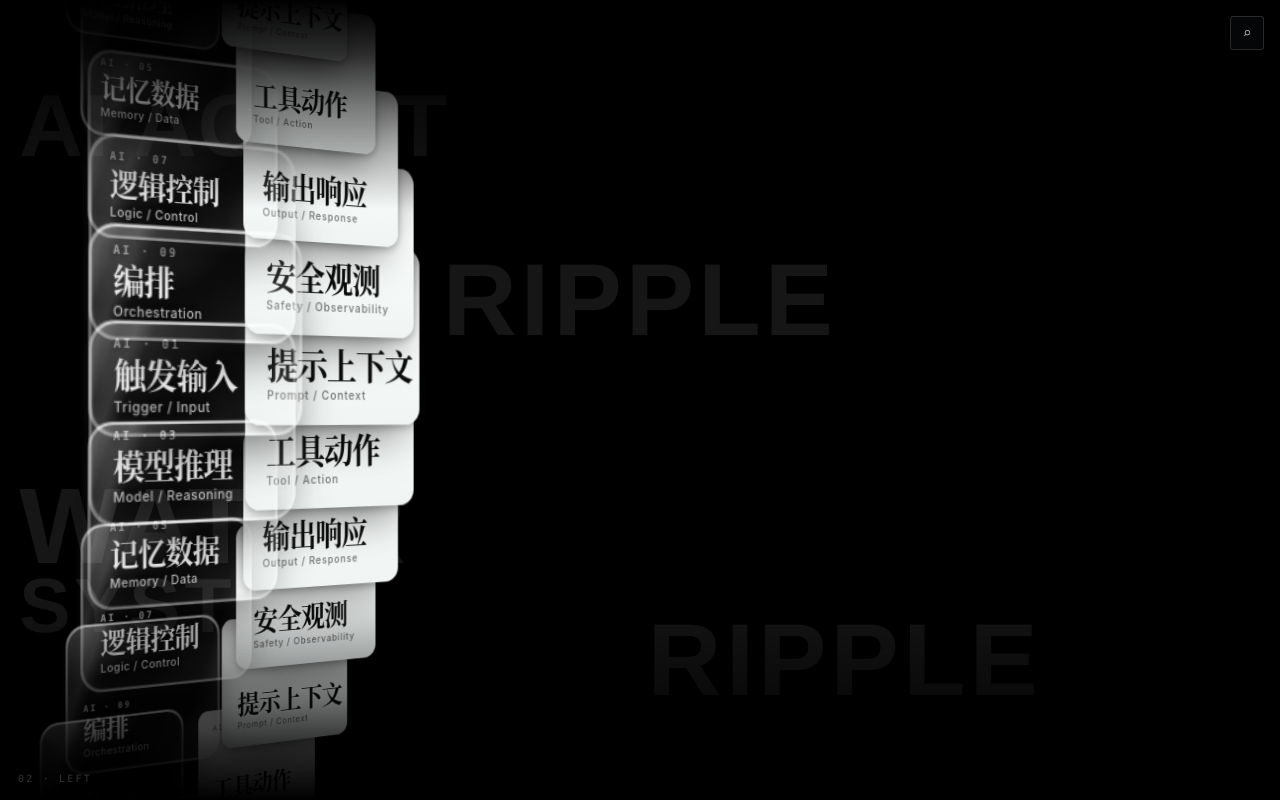
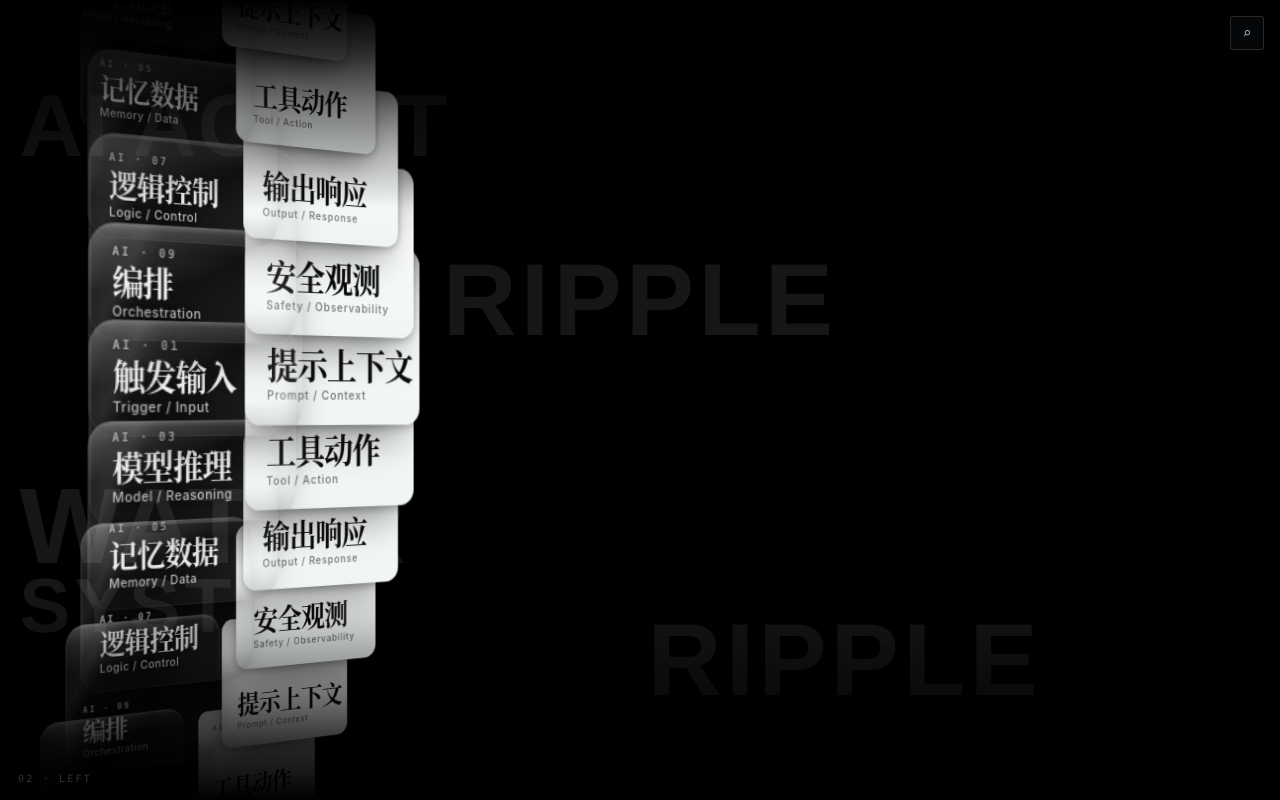
Before and after one commit to GSvegetable/3_sy, a website built with Vite: page index.html in a window 1280 px wide. Built offline with nearby package versions, Linux system fonts and the light colour scheme; some packages are replaced by stand-ins of ours; what @capacitor/core would draw is missing.

Commit message:
v0.15.5: remove heavy glass outline and refine material

```diff
--- a/src/states.css
+++ b/src/states.css
@@ -7,30 +7,58 @@
 .face.front .eyebrow{left:12%;top:12.1%;font-size:calc(var(--card-w,150px)*.06);color:rgba(0,0,0,.42)}
 .face.front .copy{left:12%;right:8%;bottom:12.1%}.face.front .copy h2{color:#0a0a0a;letter-spacing:-.03em}
 .face.front .copy p{font-family:"Noto Sans SC",-apple-system,"Segoe UI",Roboto,Helvetica,Arial,sans-serif;font-style:normal;font-weight:500;font-size:calc(var(--card-w,150px)*.06);letter-spacing:.08em;color:rgba(0,0,0,.52)}
-
-/* 中性透明 Liquid Glass：透明底，不叠加青、蓝或其他有色膜层 */
-.face.porcelain,.face.porcelain-back{position:absolute;isolation:isolate;overflow:hidden;border-radius:calc(var(--card-radius,12px)*1.5);
- border:1px solid rgba(255,255,255,.42);background:rgba(255,255,255,.025);
- -webkit-backdrop-filter:blur(1.8px) saturate(1.22) contrast(1.08);backdrop-filter:blur(1.8px) saturate(1.22) contrast(1.08);
- -webkit-backdrop-filter:url(#liquid-glass-refraction) blur(1.8px) saturate(1.22) contrast(1.08);
- backdrop-filter:url(#liquid-glass-refraction) blur(1.8px) saturate(1.22) contrast(1.08);
- box-shadow:0 24px 48px -22px rgba(0,0,0,.72),0 2px 10px rgba(255,255,255,.055),inset 0 1.2px 0 rgba(255,255,255,.72),
- inset 1px 0 0 rgba(255,255,255,.22),inset -1px 0 0 rgba(255,255,255,.12),inset 0 -1px 0 rgba(255,255,255,.24)}
-.face.porcelain-back{background:rgba(255,255,255,.018);-webkit-backdrop-filter:blur(2.2px) saturate(1.16) contrast(1.06);backdrop-filter:blur(2.2px) saturate(1.16) contrast(1.06)}
-.face.porcelain::before,.face.porcelain::after,.face.porcelain-back::before,.face.porcelain-back::after{content:"";position:absolute;inset:0;border-radius:inherit;pointer-events:none}
-/* 曲面边缘反射与窄高光，营造透镜式亮度变化 */
-.face.porcelain::before,.face.porcelain-back::before{z-index:1;background:
- radial-gradient(110% 62% at 0% 0%,rgba(255,255,255,.24),transparent 62%),
- radial-gradient(90% 55% at 100% 100%,rgba(255,255,255,.085),transparent 68%),
- linear-gradient(112deg,transparent 0%,rgba(255,255,255,.16) 17%,rgba(255,255,255,.025) 23%,transparent 34%,transparent 76%,rgba(255,255,255,.07) 88%,transparent 100%);mix-blend-mode:screen}
-.face.porcelain::after,.face.porcelain-back::after{z-index:3;border:1px solid rgba(255,255,255,.28);box-shadow:
- inset 0 1px 0 rgba(255,255,255,.64),inset 1px 0 0 rgba(255,255,255,.18),inset -1px 0 0 rgba(255,255,255,.12),
- inset 0 -1px 0 rgba(255,255,255,.18),inset 0 0 14px rgba(255,255,255,.045)}
+/* 左轨：无色透明玻璃。避免厚白描边，以透光层次、边缘折射感和局部反射建立材质。 */
+.face.porcelain,.face.porcelain-back{
+ position:absolute;isolation:isolate;overflow:hidden;
+ border:0;
+ border-radius:calc(var(--card-radius,12px)*1.5);
+ background:rgba(255,255,255,.035);
+ -webkit-backdrop-filter:blur(4px) saturate(1.42) contrast(1.06);
+ backdrop-filter:blur(4px) saturate(1.42) contrast(1.06);
+ box-shadow:
+   0 18px 42px -25px rgba(0,0,0,.78),
+   inset 0 0 0 .5px rgba(255,255,255,.10),
+   inset 0 1px 2px rgba(255,255,255,.18),
+   inset 0 -8px 18px rgba(0,0,0,.10);
+}
+.face.porcelain-back{
+ background:rgba(255,255,255,.025);
+ -webkit-backdrop-filter:blur(4.5px) saturate(1.35) contrast(1.05);
+ backdrop-filter:blur(4.5px) saturate(1.35) contrast(1.05);
+}
+.face.porcelain::before,.face.porcelain-back::before{
+ content:"";position:absolute;inset:0;border-radius:inherit;pointer-events:none;z-index:1;
+ /* 不画完整白框：只在光线方向形成不连续的柔和反射 */
+ background:
+  radial-gradient(115% 52% at 8% 0%,rgba(255,255,255,.22),transparent 62%),
+  radial-gradient(90% 70% at 100% 100%,rgba(255,255,255,.075),transparent 72%),
+  linear-gradient(116deg,transparent 0%,rgba(255,255,255,.11) 18%,rgba(255,255,255,.018) 25%,transparent 37%),
+  linear-gradient(180deg,rgba(255,255,255,.12),transparent 13%,transparent 82%,rgba(0,0,0,.10));
+}
+.face.porcelain::after,.face.porcelain-back::after{
+ content:"";position:absolute;inset:1px;border-radius:inherit;pointer-events:none;z-index:3;
+ /* 局部边缘高光，不使用整圈描边 */
+ background:
+  linear-gradient(180deg,rgba(255,255,255,.26),transparent 10%) top/100% 28% no-repeat,
+  linear-gradient(90deg,rgba(255,255,255,.12),transparent 8%) left/14% 100% no-repeat;
+ opacity:.52;
+}
 .face.porcelain>.cast,.face.porcelain-back>.cast{display:none}
 .face.porcelain>.eyebrow,.face.porcelain>.copy,.face.porcelain-back>.back-mark{z-index:2}
-.face.porcelain .eyebrow{left:10.7%;top:auto;bottom:calc(var(--card-h,132px)*.405);font-size:calc(var(--card-w,150px)*.053);letter-spacing:.22em;color:rgba(255,255,255,.68);text-shadow:0 1px 5px rgba(0,0,0,.45)}
+.face.porcelain .eyebrow{
+ left:10.7%;top:auto;bottom:calc(var(--card-h,132px)*.405);
+ font-size:calc(var(--card-w,150px)*.053);letter-spacing:.22em;
+ color:rgba(255,255,255,.68);text-shadow:0 1px 5px rgba(0,0,0,.48)
+}
 .face.porcelain .copy{left:10.7%;right:8%;bottom:9.1%}
-.face.porcelain .copy h2{font-size:calc(var(--card-w,150px)*.147);letter-spacing:-.03em;color:rgba(255,255,255,.94);text-shadow:0 1px 8px rgba(0,0,0,.42)}
-.face.porcelain .copy p{font-family:"Noto Sans SC",-apple-system,"Segoe UI",Roboto,Helvetica,Arial,sans-serif;font-style:normal;font-weight:500;font-size:calc(var(--card-w,150px)*.06);letter-spacing:.04em;color:rgba(255,255,255,.72);text-shadow:0 1px 6px rgba(0,0,0,.42)}
+.face.porcelain .copy h2{
+ font-size:calc(var(--card-w,150px)*.147);letter-spacing:-.03em;
+ color:rgba(255,255,255,.94);text-shadow:0 1px 8px rgba(0,0,0,.46)
+}
+.face.porcelain .copy p{
+ font-family:"Noto Sans SC",-apple-system,"Segoe UI",Roboto,Helvetica,Arial,sans-serif;
+ font-style:normal;font-weight:500;font-size:calc(var(--card-w,150px)*.06);
+ letter-spacing:.04em;color:rgba(255,255,255,.72);text-shadow:0 1px 6px rgba(0,0,0,.46)
+}
 .face.porcelain-back .back-mark{color:rgba(255,255,255,.78);text-shadow:0 1px 8px rgba(255,255,255,.18)}
 .card.is-reflowing{transition:transform 390ms cubic-bezier(.22,1,.36,1),opacity 260ms ease}
```
